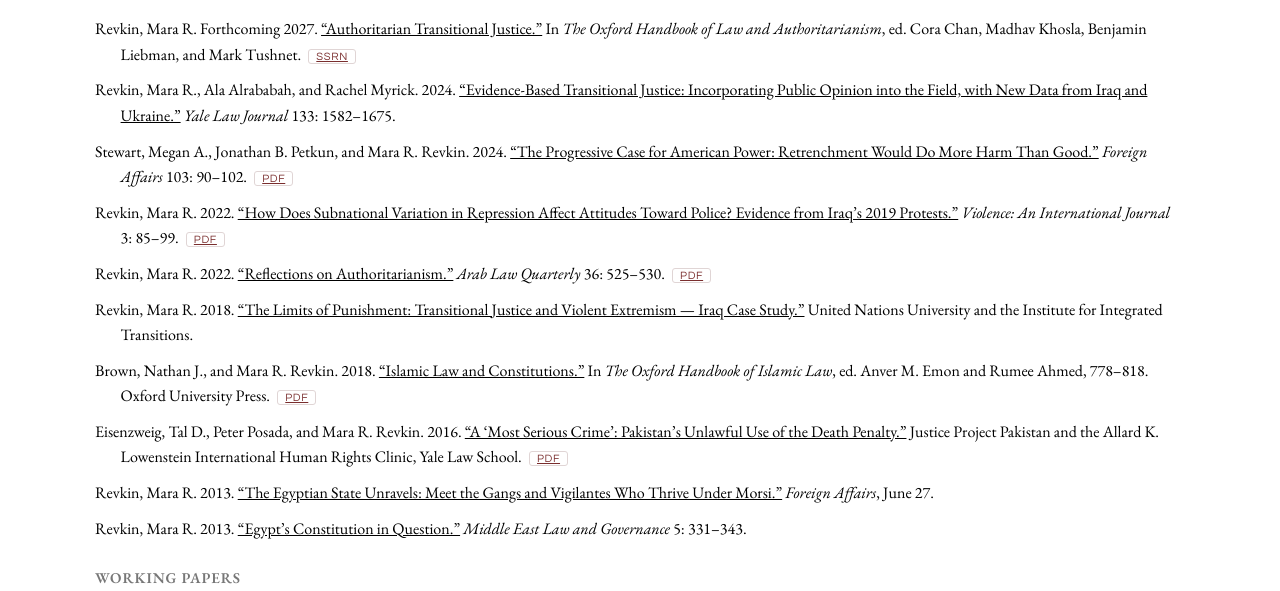
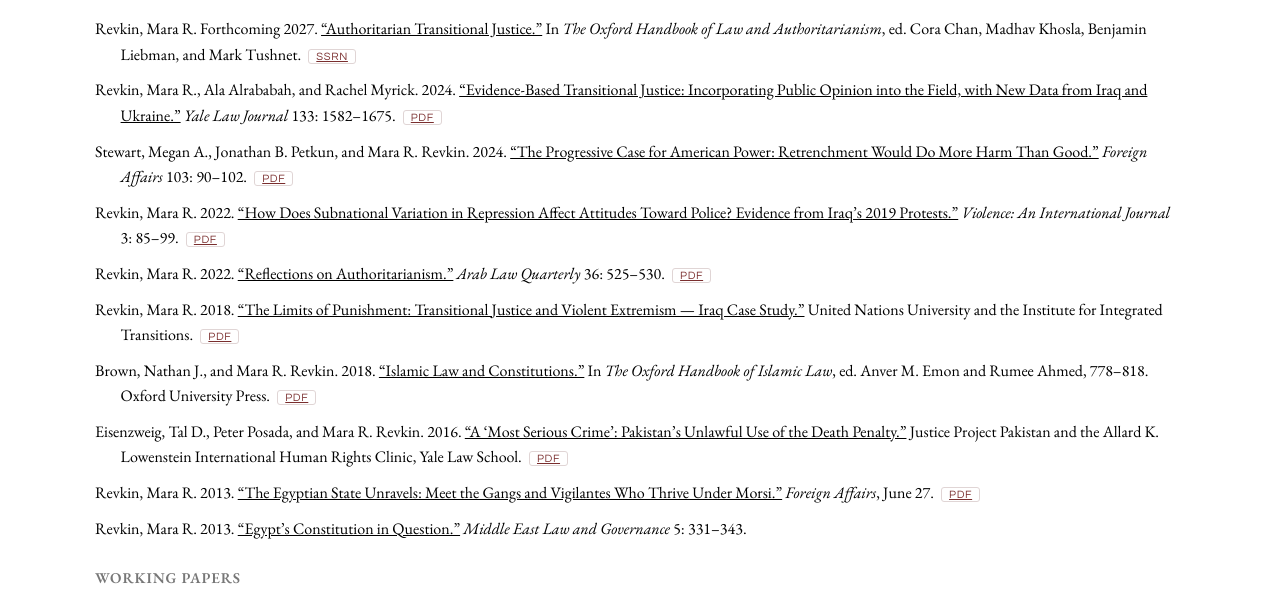
Before and after one commit to mrevkin/mrevkin.github.io, a Jekyll site: the page research.html, which Jekyll copies as it is, in a window 1280 px wide and 900 px high, scrolled down 1045 px. Shown: the part 148-739 px from the top of the window. Built offline with Jekyll 4.4.1, drawn with Linux system fonts in a browser that asks for light colours.

Commit message:
Add direct PDF downloads across the Research page

```diff
--- a/research.html
+++ b/research.html
@@ -78,14 +78,14 @@
           <h3 style="font-family:'EB Garamond',serif; font-size:15px; font-weight:600; letter-spacing:.06em; text-transform:uppercase; color:#777; margin:20px 0 4px;">Publications</h3>
           <ul class="theme-works">
           <li data-m="legal" data-c="comparative">Revkin, Mara R. Forthcoming 2027. <a href="authoritarian-transitional-justice.html">&ldquo;Authoritarian Transitional Justice.&rdquo;</a> In <em>The Oxford Handbook of Law and Authoritarianism</em>, ed. Cora Chan, Madhav Khosla, Benjamin Liebman, and Mark Tushnet. <a class="ssrn-tag" href="https://papers.ssrn.com/sol3/papers.cfm?abstract_id=5930595" target="_blank">SSRN</a></li>
-          <li data-m="fieldwork surveys legal" data-c="iraq ukraine">Revkin, Mara R., Ala Alrababah, and Rachel Myrick. 2024. <a href="evidence-based-transitional-justice.html">&ldquo;Evidence-Based Transitional Justice: Incorporating Public Opinion into the Field, with New Data from Iraq and Ukraine.&rdquo;</a> <em>Yale Law Journal</em> 133: 1582&ndash;1675.</li>
+          <li data-m="fieldwork surveys legal" data-c="iraq ukraine">Revkin, Mara R., Ala Alrababah, and Rachel Myrick. 2024. <a href="evidence-based-transitional-justice.html">&ldquo;Evidence-Based Transitional Justice: Incorporating Public Opinion into the Field, with New Data from Iraq and Ukraine.&rdquo;</a> <em>Yale Law Journal</em> 133: 1582&ndash;1675. <a class="ssrn-tag" href="revkin_ylj_tj_2024.pdf" target="_blank">PDF</a></li>
           <li data-m="" data-c="us">Stewart, Megan A., Jonathan B. Petkun, and Mara R. Revkin. 2024. <a href="https://scholarship.law.duke.edu/cgi/viewcontent.cgi?article=7337&amp;context=faculty_scholarship" target="_blank">&ldquo;The Progressive Case for American Power: Retrenchment Would Do More Harm Than Good.&rdquo;</a> <em>Foreign Affairs</em> 103: 90&ndash;102. <a class="ssrn-tag" href="https://scholarship.law.duke.edu/cgi/viewcontent.cgi?article=7337&amp;context=faculty_scholarship" target="_blank">PDF</a></li>
           <li data-m="fieldwork surveys" data-c="iraq">Revkin, Mara R. 2022. <a href="https://scholarship.law.duke.edu/cgi/viewcontent.cgi?article=7339&amp;context=faculty_scholarship" target="_blank">&ldquo;How Does Subnational Variation in Repression Affect Attitudes Toward Police? Evidence from Iraq&rsquo;s 2019 Protests.&rdquo;</a> <em>Violence: An International Journal</em> 3: 85&ndash;99. <a class="ssrn-tag" href="https://scholarship.law.duke.edu/cgi/viewcontent.cgi?article=7339&amp;context=faculty_scholarship" target="_blank">PDF</a></li>
           <li data-m="legal" data-c="comparative">Revkin, Mara R. 2022. <a href="https://scholarship.law.duke.edu/faculty_scholarship/4632/" target="_blank">&ldquo;Reflections on Authoritarianism.&rdquo;</a> <em>Arab Law Quarterly</em> 36: 525&ndash;530. <a class="ssrn-tag" href="https://scholarship.law.duke.edu/faculty_scholarship/4632/" target="_blank">PDF</a></li>
-          <li data-m="fieldwork surveys interviews" data-c="iraq">Revkin, Mara R. 2018. <a href="limits-of-punishment.html">&ldquo;The Limits of Punishment: Transitional Justice and Violent Extremism &mdash; Iraq Case Study.&rdquo;</a> United Nations University and the Institute for Integrated Transitions.</li>
+          <li data-m="fieldwork surveys interviews" data-c="iraq">Revkin, Mara R. 2018. <a href="limits-of-punishment.html">&ldquo;The Limits of Punishment: Transitional Justice and Violent Extremism &mdash; Iraq Case Study.&rdquo;</a> United Nations University and the Institute for Integrated Transitions. <a class="ssrn-tag" href="revkin_limits_of_punishment_iraq.pdf" target="_blank">PDF</a></li>
           <li data-m="legal" data-c="comparative">Brown, Nathan J., and Mara R. Revkin. 2018. <a href="islamic-law-constitutions.html">&ldquo;Islamic Law and Constitutions.&rdquo;</a> In <em>The Oxford Handbook of Islamic Law</em>, ed. Anver M. Emon and Rumee Ahmed, 778&ndash;818. Oxford University Press. <a class="ssrn-tag" href="brown_revkin_islamic_law_constitutions.pdf" target="_blank">PDF</a></li>
           <li data-m="legal" data-c="pakistan">Eisenzweig, Tal D., Peter Posada, and Mara R. Revkin. 2016. <a href="https://www.law.yale.edu/sites/default/files/area/center/schell/2016_09_23_pub_dp_report.pdf" target="_blank">&ldquo;A &lsquo;Most Serious Crime&rsquo;: Pakistan&rsquo;s Unlawful Use of the Death Penalty.&rdquo;</a> Justice Project Pakistan and the Allard K. Lowenstein International Human Rights Clinic, Yale Law School. <a class="ssrn-tag" href="https://www.law.yale.edu/sites/default/files/area/center/schell/2016_09_23_pub_dp_report.pdf" target="_blank">PDF</a></li>
-          <li data-m="fieldwork interviews" data-c="egypt">Revkin, Mara R. 2013. <a href="egyptian-state-unravels.html">&ldquo;The Egyptian State Unravels: Meet the Gangs and Vigilantes Who Thrive Under Morsi.&rdquo;</a> <em>Foreign Affairs</em>, June 27.</li>
+          <li data-m="fieldwork interviews" data-c="egypt">Revkin, Mara R. 2013. <a href="egyptian-state-unravels.html">&ldquo;The Egyptian State Unravels: Meet the Gangs and Vigilantes Who Thrive Under Morsi.&rdquo;</a> <em>Foreign Affairs</em>, June 27. <a class="ssrn-tag" href="revkin_egyptian_state_unravels_preprint.pdf" target="_blank">PDF</a></li>
           <li data-m="legal" data-c="egypt">Revkin, Mara R. 2013. <a href="https://doi.org/10.1163/18763375-00503005" target="_blank">&ldquo;Egypt&rsquo;s Constitution in Question.&rdquo;</a> <em>Middle East Law and Governance</em> 5: 331&ndash;343.</li>
           </ul>
         </div>
@@ -120,19 +120,19 @@
           <h3 style="font-family:'EB Garamond',serif; font-size:15px; font-weight:600; letter-spacing:.06em; text-transform:uppercase; color:#777; margin:20px 0 4px;">Publications</h3>
           <ul class="theme-works">
           <li data-m="fieldwork surveys interviews" data-c="iraq">Revkin, Mara R., Benjamin Krick, and Raed Aldulaimi. 2025. <a href="https://unidir.org/wp-content/uploads/2025/01/UNIDIR-Reintegrating-Iraqis-Returning-Home-After-Conflict-Lessons-from-Variation-Between-Four-Communities-1.pdf" target="_blank">&ldquo;Reintegrating Iraqis Returning Home After Conflict: Lessons from Variation Between Four Communities.&rdquo;</a> United Nations Institute for Disarmament Research, MEAC Findings Report 41, 1&ndash;38. <a class="ssrn-tag" href="https://unidir.org/wp-content/uploads/2025/01/UNIDIR-Reintegrating-Iraqis-Returning-Home-After-Conflict-Lessons-from-Variation-Between-Four-Communities-1.pdf" target="_blank">PDF</a></li>
-          <li data-m="fieldwork surveys legal" data-c="iraq">Revkin, Mara R., and Kristen Kao. 2024. <a href="no-peace-without-punishment.html">&ldquo;No Peace Without Punishment? Reintegrating Islamic State Collaborators in Iraq.&rdquo;</a> <em>American Journal of Comparative Law</em> 71: 989&ndash;1032.</li>
-          <li data-m="fieldwork surveys" data-c="iraq">Kao, Kristen, and Mara R. Revkin. 2023. <a href="retribution-or-reconciliation.html">&ldquo;Retribution or Reconciliation? Post-Conflict Attitudes Toward Enemy Collaborators.&rdquo;</a> <em>American Journal of Political Science</em> 67: 358&ndash;373.</li>
+          <li data-m="fieldwork surveys legal" data-c="iraq">Revkin, Mara R., and Kristen Kao. 2024. <a href="no-peace-without-punishment.html">&ldquo;No Peace Without Punishment? Reintegrating Islamic State Collaborators in Iraq.&rdquo;</a> <em>American Journal of Comparative Law</em> 71: 989&ndash;1032. <a class="ssrn-tag" href="revkin_kao_no_peace_ajcl_2024.pdf" target="_blank">PDF</a></li>
+          <li data-m="fieldwork surveys" data-c="iraq">Kao, Kristen, and Mara R. Revkin. 2023. <a href="retribution-or-reconciliation.html">&ldquo;Retribution or Reconciliation? Post-Conflict Attitudes Toward Enemy Collaborators.&rdquo;</a> <em>American Journal of Political Science</em> 67: 358&ndash;373. <a class="ssrn-tag" href="kao_revkin_retribution_ajps_2023.pdf" target="_blank">PDF</a></li>
           <li data-m="legal" data-c="syria">Revkin, Mara R. 2022. <a href="closed-camps-prisons.html">&ldquo;When Do &lsquo;Closed Camps&rsquo; Become Prisons by Another Name?&rdquo;</a> <em>Yale Journal of International Law Online</em> 47: 57&ndash;70. <a class="ssrn-tag" href="revkin_closed_camps_yjil_2022.pdf" target="_blank">PDF</a></li>
           <li data-m="legal" data-c="comparative">Revkin, Mara R., Hayal Akarsu, Monica Bell, Joanna Gilmore, Nicole Nguyen, Akwasi Owusu-Bempah, Omar Sirri, and Alex Vitale. 2022. <a href="https://tcf.org/content/report/roundtable-police-reform-in-global-perspective/" target="_blank">&ldquo;Roundtable: Police Reform in Global Perspective.&rdquo;</a> The Century Foundation.</li>
           <li data-m="fieldwork surveys" data-c="iraq">Revkin, Mara R. 2021. <a href="https://scholarship.law.duke.edu/cgi/viewcontent.cgi?article=7338&amp;context=faculty_scholarship" target="_blank">&ldquo;Competitive Governance and Displacement Decisions Under Rebel Rule: Evidence from the Islamic State in Iraq.&rdquo;</a> <em>Journal of Conflict Resolution</em> 65: 46&ndash;80. <a class="ssrn-tag" href="https://scholarship.law.duke.edu/cgi/viewcontent.cgi?article=7338&amp;context=faculty_scholarship" target="_blank">PDF</a></li>
           <li data-m="fieldwork interviews archival" data-c="syria">Revkin, Mara R. 2020. <a href="https://scholarship.law.duke.edu/cgi/viewcontent.cgi?article=7141&amp;context=faculty_scholarship" target="_blank">&ldquo;What Explains Taxation by Resource-Rich Rebels? Evidence from the Islamic State in Syria.&rdquo;</a> <em>Journal of Politics</em> 82: 757&ndash;764. <a class="ssrn-tag" href="https://scholarship.law.duke.edu/cgi/viewcontent.cgi?article=7141&amp;context=faculty_scholarship" target="_blank">PDF</a></li>
-          <li data-m="fieldwork interviews" data-c="iraq syria">Revkin, Mara R., and Ariel I. Ahram. 2020. <a href="https://doi.org/10.1016/j.worlddev.2020.104981" target="_blank">&ldquo;Perspectives on the Rebel Social Contract: Exit, Voice, and Loyalty in the Islamic State in Iraq and Syria.&rdquo;</a> <em>World Development</em> 132: 1&ndash;9.</li>
+          <li data-m="fieldwork interviews" data-c="iraq syria">Revkin, Mara R., and Ariel I. Ahram. 2020. <a href="https://doi.org/10.1016/j.worlddev.2020.104981" target="_blank">&ldquo;Perspectives on the Rebel Social Contract: Exit, Voice, and Loyalty in the Islamic State in Iraq and Syria.&rdquo;</a> <em>World Development</em> 132: 1&ndash;9. <a class="ssrn-tag" href="revkin_ahram_rebel_social_contract_wd_2020.pdf" target="_blank">PDF</a></li>
           <li data-m="fieldwork legal" data-c="iraq">Revkin, Mara R. 2020. <a href="https://www.comparativepoliticsnewsletter.org/wp-content/uploads/2020/12/CP-Newsletter-Fall-20.pdf" target="_blank">&ldquo;Police Decentralization, Fragmentation, and Implications for Patterns of Violence: Insights from Iraq.&rdquo;</a> <em>APSA Comparative Politics Newsletter</em> 30: 61&ndash;66. <a class="ssrn-tag" href="https://www.comparativepoliticsnewsletter.org/wp-content/uploads/2020/12/CP-Newsletter-Fall-20.pdf" target="_blank">PDF</a></li>
           <li data-m="" data-c="iraq syria">Revkin, Mara R. 2018. <a href="https://scholarship.law.duke.edu/cgi/viewcontent.cgi?article=6904&amp;context=faculty_scholarship" target="_blank">&ldquo;When Terrorists Govern: Protecting Civilians in Conflicts with State-Building Armed Groups.&rdquo;</a> <em>Harvard National Security Journal</em> 9: 100&ndash;144. <a class="ssrn-tag" href="https://scholarship.law.duke.edu/cgi/viewcontent.cgi?article=6904&amp;context=faculty_scholarship" target="_blank">PDF</a></li>
-          <li data-m="fieldwork interviews" data-c="syria">Revkin, Mara R., and Ahmad Mhidi. 2016. <a href="https://www.foreignaffairs.com/articles/syria/2016-05-01/quitting-isis" target="_blank">&ldquo;Quitting ISIS: Why Syrians Are Abandoning the Group.&rdquo;</a> <em>Foreign Affairs</em>, May 1.</li>
-          <li data-m="fieldwork archival legal" data-c="iraq syria">Revkin, Mara R. 2016. <a href="https://www.brookings.edu/wp-content/uploads/2016/07/Brookings-Analysis-Paper_Mara-Revkin_Web.pdf" target="_blank">&ldquo;The Legal Foundations of the Islamic State.&rdquo;</a> Brookings Project on U.S. Relations with the Islamic World, Analysis Paper 21. <a class="ssrn-tag" href="https://www.brookings.edu/wp-content/uploads/2016/07/Brookings-Analysis-Paper_Mara-Revkin_Web.pdf" target="_blank">PDF</a></li>
+          <li data-m="fieldwork interviews" data-c="syria">Revkin, Mara R., and Ahmad Mhidi. 2016. <a href="https://www.foreignaffairs.com/articles/syria/2016-05-01/quitting-isis" target="_blank">&ldquo;Quitting ISIS: Why Syrians Are Abandoning the Group.&rdquo;</a> <em>Foreign Affairs</em>, May 1. <a class="ssrn-tag" href="revkin_mhidi_quitting_isis_2016.pdf" target="_blank">PDF</a></li>
+          <li data-m="fieldwork archival legal" data-c="iraq syria">Revkin, Mara R. 2016. <a href="https://www.brookings.edu/wp-content/uploads/2016/07/Brookings-Analysis-Paper_Mara-Revkin_Web.pdf" target="_blank">&ldquo;The Legal Foundations of the Islamic State.&rdquo;</a> Brookings Project on U.S. Relations with the Islamic World, Analysis Paper 21. <a class="ssrn-tag" href="revkin_brookings_2016.pdf" target="_blank">PDF</a></li>
           <li data-m="interviews legal" data-c="egypt">Revkin, Mara R. 2014. <a href="https://scholarship.law.duke.edu/cgi/viewcontent.cgi?article=6905&amp;context=faculty_scholarship" target="_blank">&ldquo;Triadic Legal Pluralism in North Sinai: A Case Study of State, Shari&lsquo;a, and &lsquo;Urf Courts in Conflict and Cooperation.&rdquo;</a> <em>UCLA Journal of Islamic and Near Eastern Law</em> 13: 21&ndash;59. <a class="ssrn-tag" href="https://scholarship.law.duke.edu/cgi/viewcontent.cgi?article=6905&amp;context=faculty_scholarship" target="_blank">PDF</a></li>
-          <li data-m="legal" data-c="comparative">Mallat, Chibli, and Mara R. Revkin. 2013. <a href="https://doi.org/10.1146/annurev-lawsocsci-102612-134018" target="_blank">&ldquo;Middle Eastern Law.&rdquo;</a> <em>Annual Review of Law and Social Science</em> 9: 405&ndash;433.</li>
+          <li data-m="legal" data-c="comparative">Mallat, Chibli, and Mara R. Revkin. 2013. <a href="https://doi.org/10.1146/annurev-lawsocsci-102612-134018" target="_blank">&ldquo;Middle Eastern Law.&rdquo;</a> <em>Annual Review of Law and Social Science</em> 9: 405&ndash;433. <a class="ssrn-tag" href="mallat_revkin_middle_eastern_law_2013.pdf" target="_blank">PDF</a></li>
           </ul>
         </div>
         <div class="works-group">
@@ -168,7 +168,7 @@
           <li data-m="fieldwork interviews archival" data-c="iraq syria">Revkin, Mara R., and Elisabeth J. Wood. 2021. <a href="islamic-state-sexual-violence.html">&ldquo;The Islamic State&rsquo;s Pattern of Sexual Violence: Ideology and Institutions, Policies and Practices.&rdquo;</a> <em>Journal of Global Security Studies</em> 6: 1&ndash;20. <a class="ssrn-tag" href="https://scholarship.law.duke.edu/cgi/viewcontent.cgi?article=7336&amp;context=faculty_scholarship" target="_blank">PDF</a></li>
           <li data-m="legal" data-c="comparative">Klugman, Jeni, Robert U. Nagel, Mara R. Revkin, and Orly Maya Stern. 2021. <a href="https://giwps.georgetown.edu/wp-content/uploads/2021/01/Can-WPS-and-IHL-Join-Forces.pdf" target="_blank">&ldquo;Can the Women, Peace and Security Agenda and International Humanitarian Law Join Forces?&rdquo;</a> Georgetown Institute for Women, Peace and Security. <a class="ssrn-tag" href="https://giwps.georgetown.edu/wp-content/uploads/2021/01/Can-WPS-and-IHL-Join-Forces.pdf" target="_blank">PDF</a></li>
           <li data-m="fieldwork interviews" data-c="iraq syria egypt">Kohstall, Florian, Sarah E. Parkinson, and Mara R. Revkin. 2020. <a href="http://us.sagepub.com/en-us/nam/safer-field-research-in-the-social-sciences/book269877" target="_blank">&ldquo;After the Field.&rdquo;</a> In <em>Safer Field Research in the Social Sciences: A Guide to Human and Digital Security in Hostile Environments</em>, ed. Jannis Grimm, Kevin Koehler, Ellen M. Lust, Ilyas Saliba, and Isabell Schierenbeck, 69&ndash;88. SAGE.</li>
-          <li data-m="fieldwork interviews" data-c="iraq syria">Revkin, Mara R. 2018. <a href="cradled-by-conflict.html">&ldquo;&lsquo;I Am Nothing Without a Weapon&rsquo;: Understanding Child Recruitment and Use by Armed Groups in Syria and Iraq.&rdquo;</a> In <em>Cradled by Conflict: Child Involvement with Armed Groups in Contemporary Conflict</em>, ed. Siobhan O&rsquo;Neil and Kato Van Broeckhoven, 104&ndash;139. United Nations University.</li>
+          <li data-m="fieldwork interviews" data-c="iraq syria">Revkin, Mara R. 2018. <a href="cradled-by-conflict.html">&ldquo;&lsquo;I Am Nothing Without a Weapon&rsquo;: Understanding Child Recruitment and Use by Armed Groups in Syria and Iraq.&rdquo;</a> In <em>Cradled by Conflict: Child Involvement with Armed Groups in Contemporary Conflict</em>, ed. Siobhan O&rsquo;Neil and Kato Van Broeckhoven, 104&ndash;139. United Nations University. <a class="ssrn-tag" href="revkin_cradled_by_conflict_ch4.pdf" target="_blank">PDF</a></li>
           </ul>
         </div>
         <div class="works-group">
```
